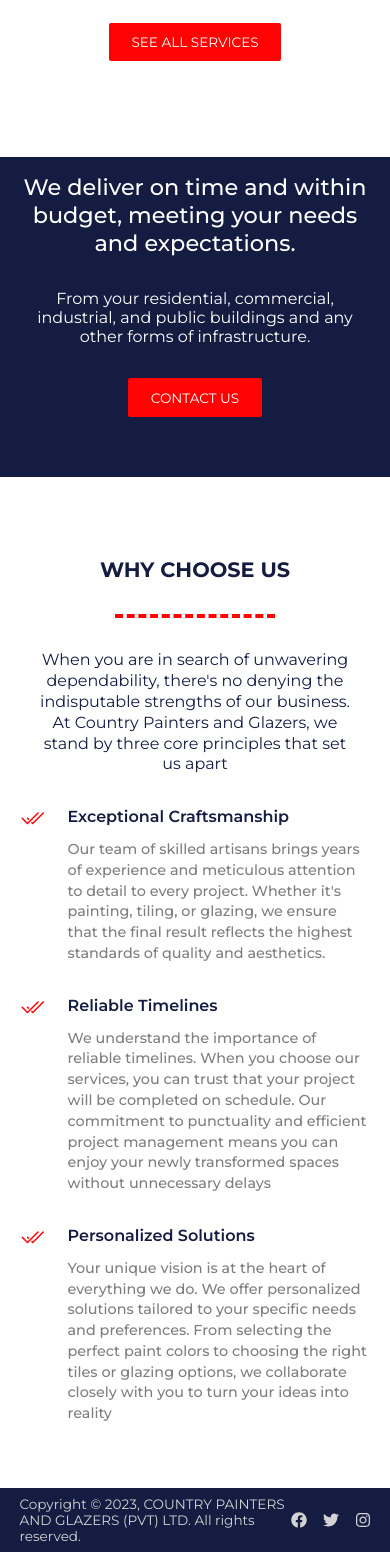
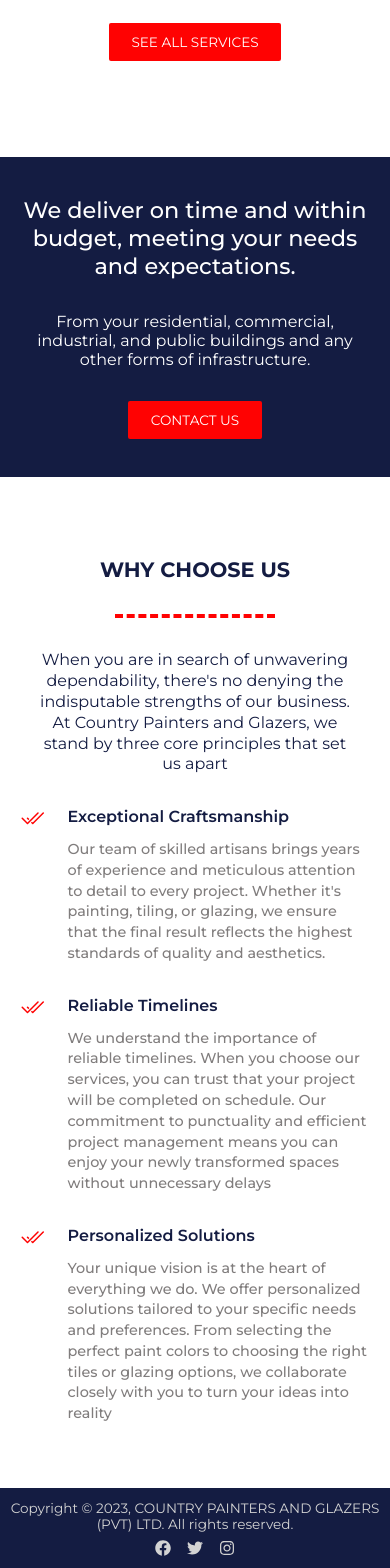
Before and after one commit to Amen-Musingarimi/country-painters, a React (Create React App) app: page / in a window 390 px wide. Shown: the part 2284-3852 px from the top of the page. Built offline with nearby package versions, Linux system fonts and the light colour scheme.

Commit message:
Add responsiveness to footer

```diff
--- a/src/components/Footer/Footer.module.css
+++ b/src/components/Footer/Footer.module.css
@@ -21,3 +21,18 @@
   align-items: center;
   gap: 1rem;
 }
+
+@media (max-width: 768px) {
+  .footer {
+    flex-direction: column;
+    justify-content: center;
+    align-self: center;
+    height: 5rem;
+    gap: 0.5rem;
+    padding: 2rem 0;
+  }
+
+  .footerText {
+    text-align: center;
+  }
+}
--- a/src/components/Home/UI/HomeContactCard.module.css
+++ b/src/components/Home/UI/HomeContactCard.module.css
@@ -46,8 +46,7 @@
 @media (max-width: 768px) {
   .contactSection {
     flex-direction: column;
-    justify-content: flex-start;
-    padding: 1rem;
+    justify-content: center;
     height: 20rem;
     gap: 2rem;
   }
```
